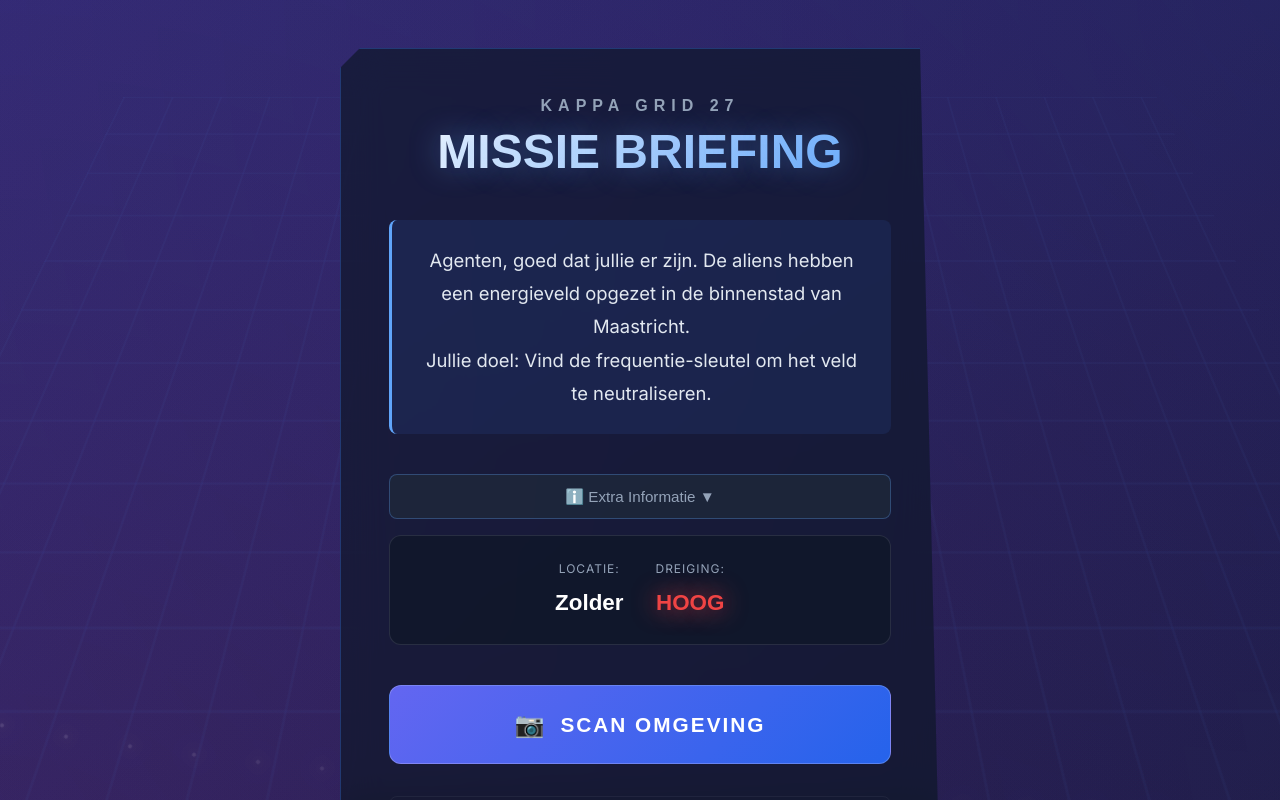
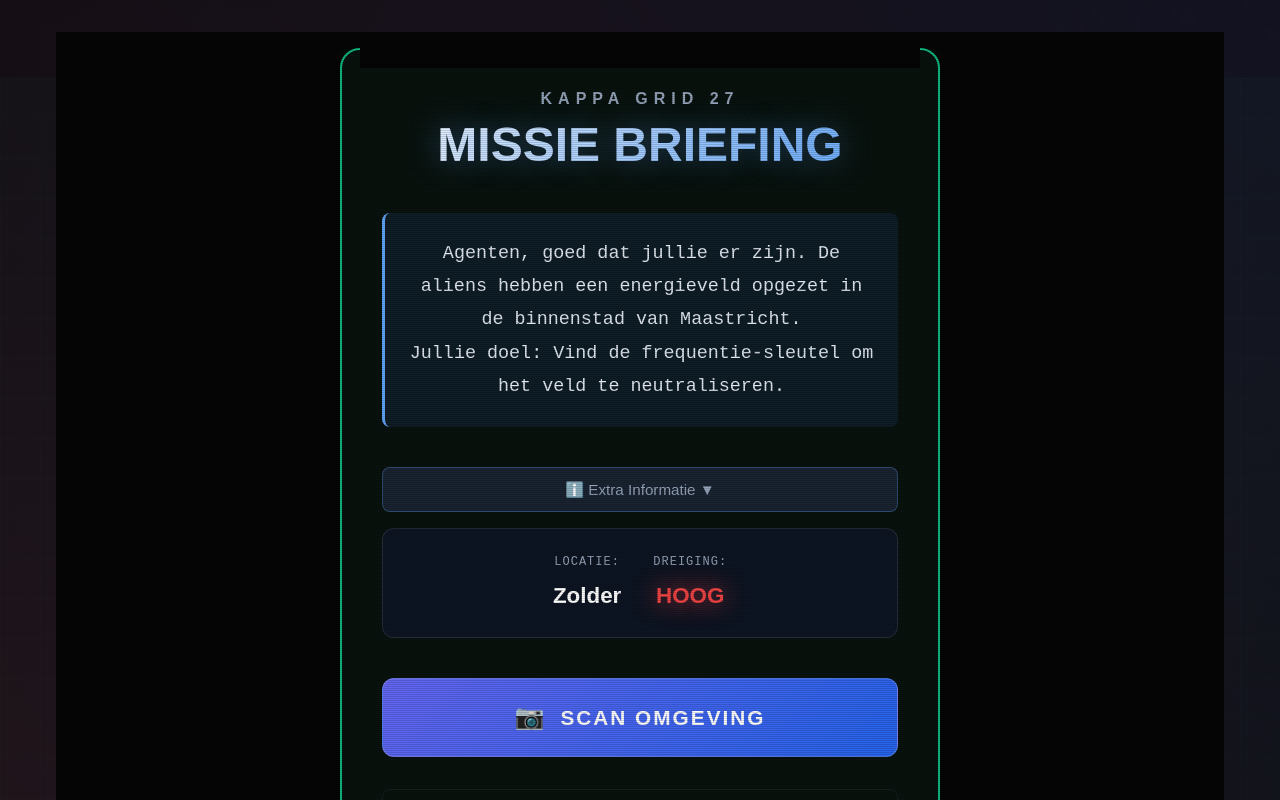
Before and after one commit to x4b5/game2026, a SvelteKit app: page /game/kappa-grid-27/challenge in a window 1280 px wide. Shown: the top 800 px of the page. Built offline with nearby package versions, Linux system fonts and the light colour scheme.

Commit message:
feat: transform kappa grid challenge UI to military tactical theme

```diff
--- a/src/routes/game/kappa-grid-27/challenge/+page.svelte
+++ b/src/routes/game/kappa-grid-27/challenge/+page.svelte
@@ -201,106 +201,12 @@
 </div>
 
 <style>
-    /* Animated Background & Effects */
-    .animated-bg {
-        position: fixed;
-        top: 0;
-        left: 0;
-        width: 100%;
-        height: 100%;
-        background: linear-gradient(
-            -45deg,
-            #0f172a,
-            #1e1b4b,
-            #312e81,
-            #1e293b,
-            #0c4a6e
-        );
-        background-size: 400% 400%;
-        animation: gradientShift 15s ease infinite;
-        z-index: -2;
+    /* Military / Tactical Theme */
+    :global(body) {
+        background-color: #0a0a0a;
+        color: #e2e8f0;
     }
 
-    @keyframes gradientShift {
-        0% {
-            background-position: 0% 50%;
-        }
-        50% {
-            background-position: 100% 50%;
-        }
-        100% {
-            background-position: 0% 50%;
-        }
-    }
-
-    .particles {
-        position: fixed;
-        top: 0;
-        left: 0;
-        width: 100%;
-        height: 100%;
-        overflow: hidden;
-        z-index: -1;
-        pointer-events: none;
-    }
-
-    .particle {
-        position: absolute;
-        width: 4px;
-        height: 4px;
-        background: rgba(255, 255, 255, 0.8);
-        border-radius: 50%;
-        top: -10px;
-        left: calc(var(--i) * 5%);
-        animation: fall linear infinite;
-        animation-duration: calc(6s + var(--i) * 0.5s);
-        animation-delay: calc(var(--i) * -0.5s);
-        box-shadow:
-            0 0 10px rgba(255, 255, 255, 0.8),
-            0 0 20px rgba(59, 130, 246, 0.6);
-    }
-
-    @keyframes fall {
-        to {
-            transform: translateY(110vh) rotate(360deg);
-            opacity: 0;
-        }
-    }
-
-    .cyber-grid {
-        position: fixed;
-        top: 0;
-        left: 0;
-        width: 100%;
-        height: 100%;
-        background-image: linear-gradient(
-                rgba(59, 130, 246, 0.08) 2px,
-                transparent 2px
-            ),
-            linear-gradient(
-                90deg,
-                rgba(59, 130, 246, 0.08) 2px,
-                transparent 2px
-            );
-        background-size: 60px 60px;
-        perspective: 1000px;
-        transform: perspective(500px) rotateX(20deg);
-        z-index: -1.5;
-        animation: gridPulse 8s ease-in-out infinite alternate;
-    }
-
-    @keyframes gridPulse {
-        from {
-            opacity: 0.3;
-            transform: perspective(500px) rotateX(20deg) scale(1);
-        }
-        to {
-            opacity: 0.6;
-            transform: perspective(500px) rotateX(20deg) scale(1.05);
-        }
-    }
-
-    /* Page Layout */
     .challenge-page {
         min-height: 100vh;
         display: flex;
@@ -309,62 +215,96 @@
         padding: 1rem;
         position: relative;
         overflow: hidden;
+        background: #050505;
+        font-family: "Courier New", Courier, monospace;
     }
 
-    /* Glass Panel Card */
+    /* Scanlines Overlay */
+    .challenge-page::before {
+        content: "";
+        position: absolute;
+        top: 0;
+        left: 0;
+        width: 100%;
+        height: 100%;
+        background: repeating-linear-gradient(
+            0deg,
+            rgba(0, 0, 0, 0.15),
+            rgba(0, 0, 0, 0.15) 1px,
+            transparent 1px,
+            transparent 2px
+        );
+        pointer-events: none;
+        z-index: 10;
+    }
+
+    /* Targeting Reticle Background */
+    .animated-bg {
+        position: fixed;
+        width: 100%;
+        height: 100%;
+        background: radial-gradient(
+                circle at center,
+                transparent 30%,
+                rgba(16, 185, 129, 0.03) 70%
+            ),
+            linear-gradient(rgba(16, 185, 129, 0.02) 1px, transparent 1px),
+            linear-gradient(
+                90deg,
+                rgba(16, 185, 129, 0.02) 1px,
+                transparent 1px
+            );
+        background-size:
+            100% 100%,
+            40px 40px,
+            40px 40px;
+        z-index: -1;
+        animation: none;
+    }
+
+    .particles,
+    .cyber-grid {
+        display: none;
+    }
+
+    /* Tactical Card */
     .content-card {
         max-width: 600px;
         width: 100%;
-        padding: 3rem;
-        background: rgba(15, 23, 42, 0.7);
-        backdrop-filter: blur(20px);
-        border: 1px solid rgba(59, 130, 246, 0.3);
-        box-shadow: 0 20px 50px rgba(0, 0, 0, 0.5);
+        background: rgba(10, 20, 15, 0.95);
+        border: 2px solid #10b981;
+        box-shadow: 0 0 20px rgba(16, 185, 129, 0.1);
+        padding: 2.5rem;
         position: relative;
-    }
-
-    /* Cyber Corners */
-    .has-corners {
         clip-path: polygon(
             0 0,
             20px 0,
-            0 20px,
-            0 calc(100% - 20px),
+            20px 20px,
+            calc(100% - 20px) 20px,
+            calc(100% - 20px) 0,
+            100% 0,
+            100% calc(100% - 20px),
+            calc(100% - 20px) 100%,
             20px 100%,
-            100% 100%,
-            100% calc(100% - 20px),
-            calc(100% - 20px) 0
+            0 calc(100% - 20px)
         );
     }
 
-    .corner {
+    /* HUD Decorations */
+    .has-corners::after {
+        content: "STATUS: ACTIVE // ID: KG-27";
         position: absolute;
-        width: 15px;
-        height: 15px;
-        border-color: #60a5fa;
-        border-style: solid;
-        transition: all 0.3s ease;
+        bottom: 5px;
+        right: 25px;
+        font-family: "Orbitron", sans-serif;
+        font-size: 0.6rem;
+        color: #10b981;
+        opacity: 0.7;
+        letter-spacing: 1px;
     }
 
-    .tl {
-        top: 0;
-        left: 0;
-        border-width: 2px 0 0 2px;
-    }
-    .tr {
-        top: 0;
-        right: 0;
-        border-width: 2px 2px 0 0;
-    }
-    .bl {
-        bottom: 0;
-        left: 0;
-        border-width: 0 0 2px 2px;
-    }
-    .br {
-        bottom: 0;
-        right: 0;
-        border-width: 0 2px 2px 0;
+    .corner {
+        display: none;
     }
 
     /* Typography */
```
